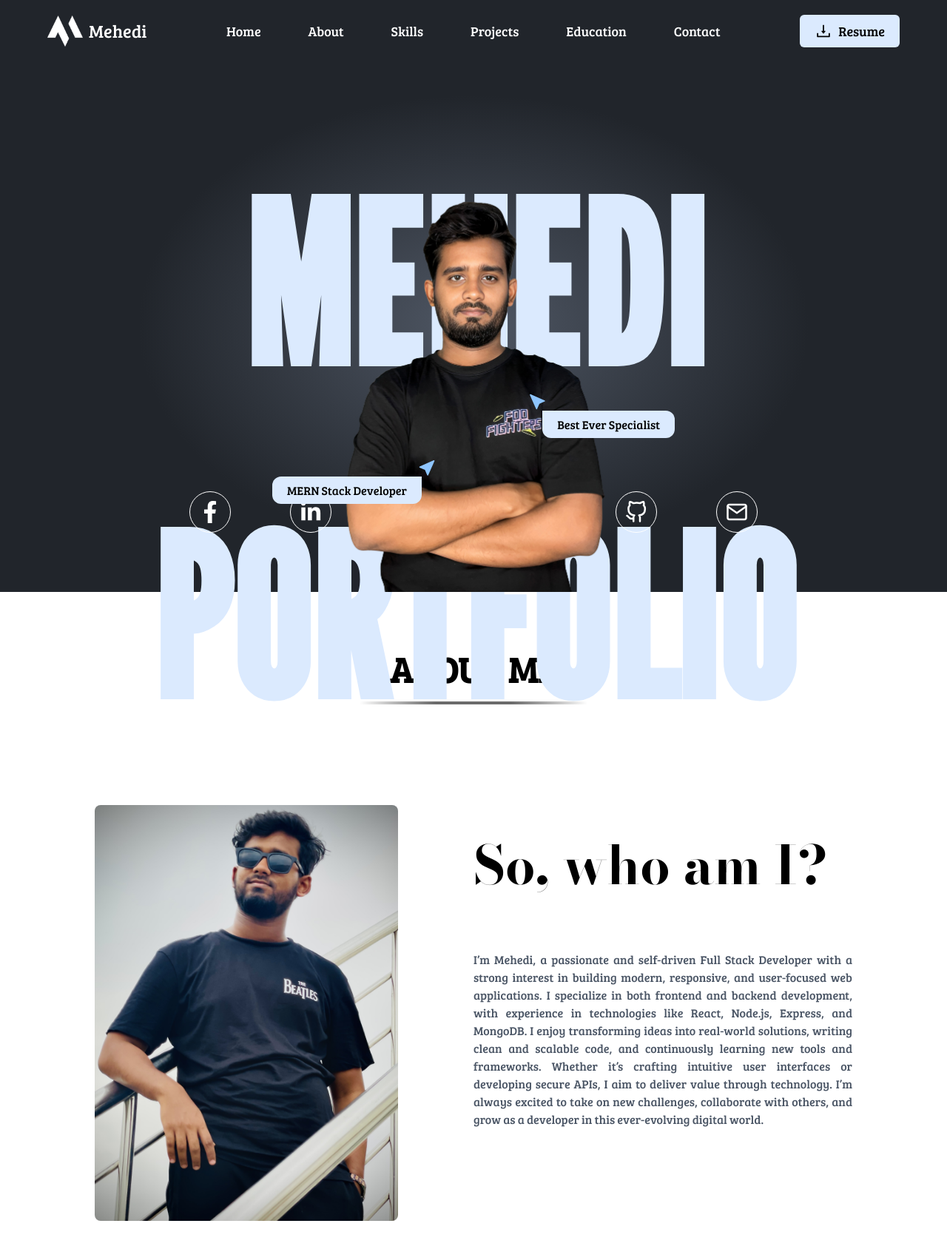
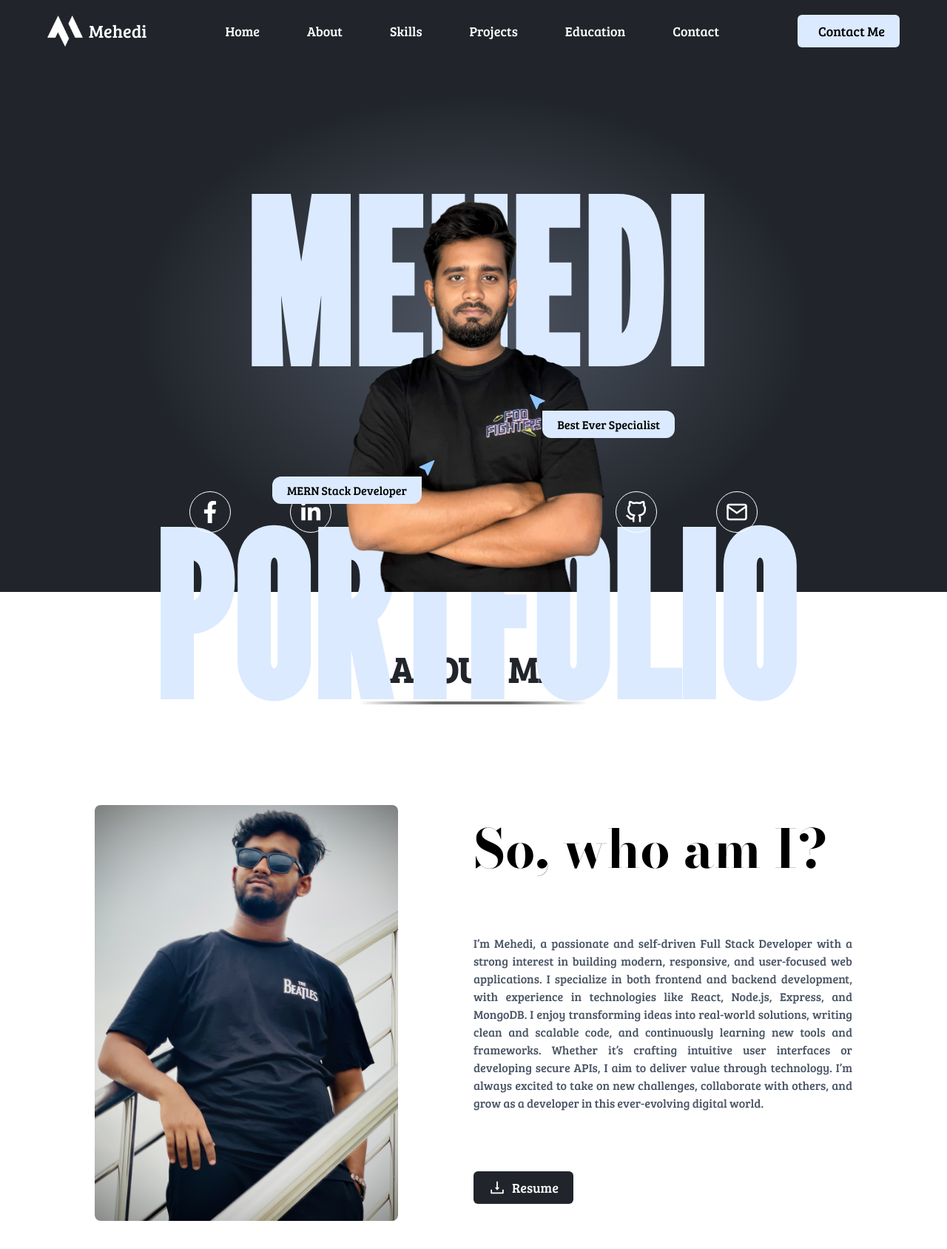
Before and after one commit to MehediHasan128/mehedi-portfolio, a React (Vite) app: page / in a window 1280 px wide. Shown: the top 1688 px of the page at 74% size. Built offline with nearby package versions, Linux system fonts and the light colour scheme.

Commit message:
add about me short description

```diff
--- a/src/components/navbar/Navbar.tsx
+++ b/src/components/navbar/Navbar.tsx
@@ -1,8 +1,14 @@
-import { AiOutlineDownload } from "react-icons/ai";
 import logo from "../../assets/logo/logo.png";
 import Button from "../ui/Button";
 
-const navItems = ['Home', 'About', 'Skills', 'Projects', 'Education', 'Contact']
+const navItems = [
+  "Home",
+  "About",
+  "Skills",
+  "Projects",
+  "Education",
+  "Contact",
+];
 
 const Navbar = () => {
   return (
@@ -14,12 +20,15 @@ const Navbar = () => {
             <span className="text-2xl text-white">Mehedi</span>
           </div>
           <div className="flex space-x-16 text-lg text-white">
-            {
-              navItems.map((item) => <button className="cursor-pointer">{item}</button>)
-            }
+            {navItems.map((item) => (
+              <button className="cursor-pointer">{item}</button>
+            ))}
           </div>
           <div>
-            <Button icon={<AiOutlineDownload className="text-2xl" />} btnTitle="Resume" bg="bg-blue-100" />
+            <Button
+              btnTitle="Contact Me"
+              className="bg-blue-100"
+            />
           </div>
         </div>
       </div>
--- a/src/components/ui/Button.tsx
+++ b/src/components/ui/Button.tsx
@@ -1,11 +1,21 @@
 import type { ReactNode } from "react";
 
-const Button = ({icon, btnTitle, bg}: {icon?: ReactNode; btnTitle: string; bg: string}) => {
-    return (
-        <button className={`px-5 py-2 rounded-md text-lg ${bg} flex items-center gap-2 cursor-pointer active:scale-95 duration-1000`}>
-            <span>{icon}</span> <span>{btnTitle}</span>
-        </button>
-    );
+const Button = ({
+  icon,
+  btnTitle,
+  className,
+}: {
+  icon?: ReactNode;
+  btnTitle: string;
+  className: string;
+}) => {
+  return (
+    <button
+      className={`px-5 py-2 rounded-md text-lg ${className} flex items-center gap-2 cursor-pointer active:scale-95 duration-1000`}
+    >
+      <span>{icon}</span> <span>{btnTitle}</span>
+    </button>
+  );
 };
 
 export default Button;
--- a/src/components/ui/HeaderContent.tsx
+++ b/src/components/ui/HeaderContent.tsx
@@ -1,7 +1,7 @@
 const HeaderContent = () => {
   return (
     <div className="text-center pb-10">
-      <h1 className="text-5xl font-semibold">
+      <h1 className="text-5xl font-semibold text-[#21252B]">
         ABOUT ME
       </h1>
       <div className="mt-5 w-[30%] mx-auto flex">
--- a/src/sections/about/About.tsx
+++ b/src/sections/about/About.tsx
@@ -1,6 +1,8 @@
 import Container from "../../components/container/Container";
 import HeaderContent from "../../components/ui/HeaderContent";
 import mehedi from "../../assets/images/3.jpg";
+import Button from "../../components/ui/Button";
+import { AiOutlineDownload } from "react-icons/ai";
 
 const About = () => {
   return (
@@ -21,7 +23,24 @@ const About = () => {
               <h1 id="aboutTitle" className="text-7xl font-bold">
                 So, who am I?
               </h1>
-              <p className="my-20 text-justify text-gray-600">I’m Mehedi, a passionate and self-driven Full Stack Developer with a strong interest in building modern, responsive, and user-focused web applications. I specialize in both frontend and backend development, with experience in technologies like React, Node.js, Express, and MongoDB. I enjoy transforming ideas into real-world solutions, writing clean and scalable code, and continuously learning new tools and frameworks. Whether it’s crafting intuitive user interfaces or developing secure APIs, I aim to deliver value through technology. I’m always excited to take on new challenges, collaborate with others, and grow as a developer in this ever-evolving digital world.</p>
+              <p className="my-20 text-justify text-gray-600">
+                I’m Mehedi, a passionate and self-driven Full Stack Developer
+                with a strong interest in building modern, responsive, and
+                user-focused web applications. I specialize in both frontend and
+                backend development, with experience in technologies like React,
+                Node.js, Express, and MongoDB. I enjoy transforming ideas into
+                real-world solutions, writing clean and scalable code, and
+                continuously learning new tools and frameworks. Whether it’s
+                crafting intuitive user interfaces or developing secure APIs, I
+                aim to deliver value through technology. I’m always excited to
+                take on new challenges, collaborate with others, and grow as a
+                developer in this ever-evolving digital world.
+              </p>
+              <Button
+                icon={<AiOutlineDownload className="text-2xl" />}
+                btnTitle="Resume"
+                className="bg-[#21252B] text-white"
+              />
             </div>
           </div>
         </div>
```
